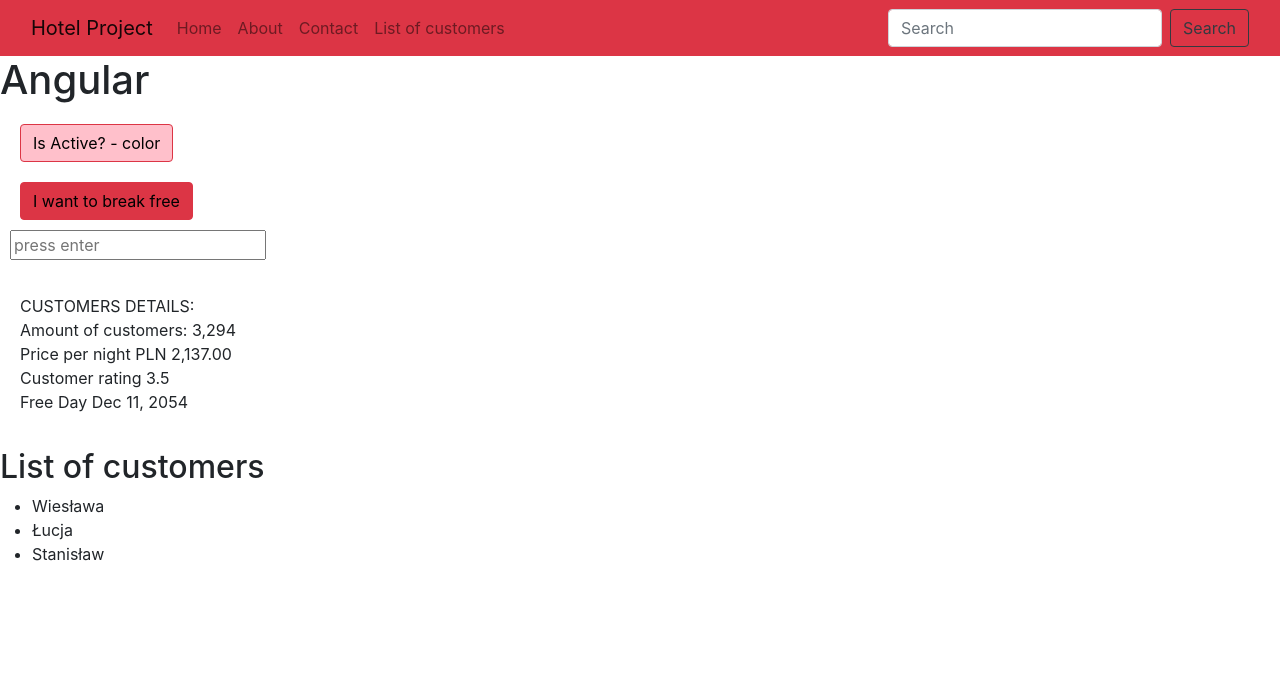
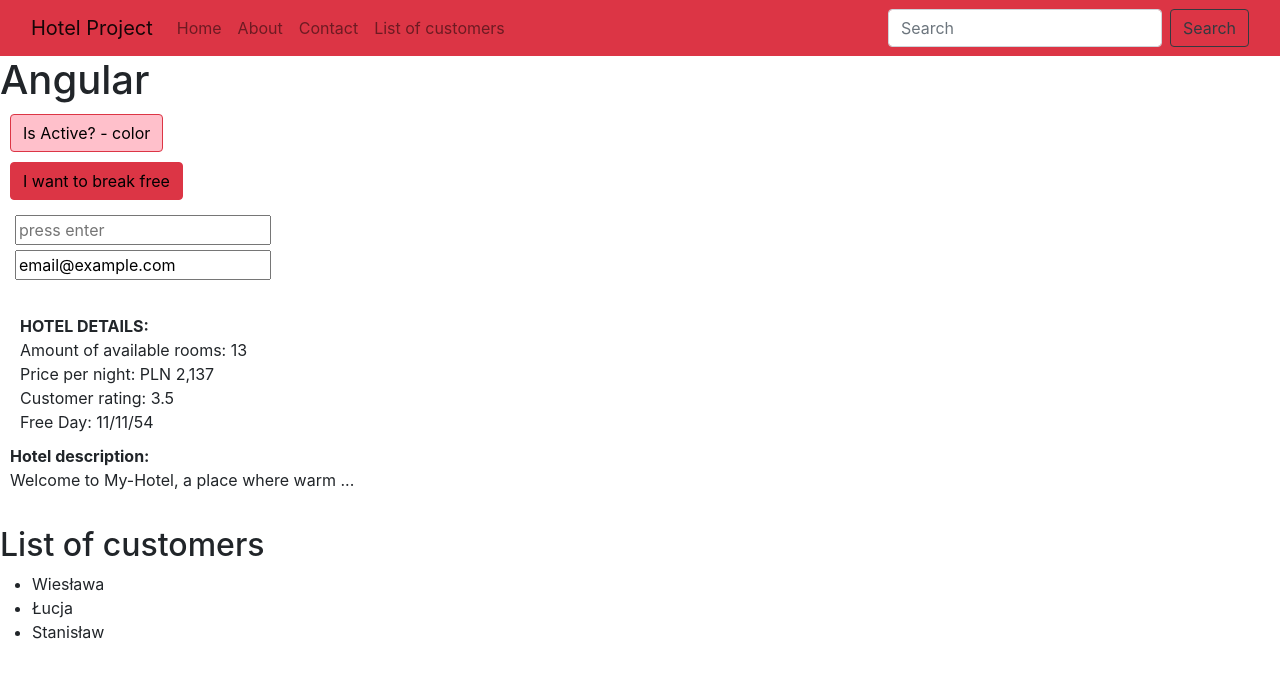
Before and after one commit to mariamiecho/hotel-project, an Angular app: page / in a window 1280 px wide. Shown: the top 678 px of the page. Built offline with nearby package versions, Linux system fonts and the light colour scheme.

Commit message:
Upgrading things added durning classes
Giving functions more pleasing to the eye looks. Adding descriptions, comments, updating functions

```diff
--- a/src/app/app.module.ts
+++ b/src/app/app.module.ts
@@ -1,6 +1,7 @@
 import { NgModule } from '@angular/core';
 import { BrowserModule } from '@angular/platform-browser';
 
+import { FormsModule } from '@angular/forms';
 import { AppRoutingModule } from './app-routing.module';
 import { AppComponent } from './app.component';
 import { CustomersComponent } from './customers/customers.component';
@@ -22,7 +23,8 @@ import { SummaryPipe } from './summary.pipe';
   imports: [
     BrowserModule,
     AppRoutingModule,
-    NgbModule
+    NgbModule,
+    FormsModule
   ],
   providers: [
     CustomersService],
--- a/src/app/customers/customers.component.css
+++ b/src/app/customers/customers.component.css
@@ -1,11 +1,11 @@
 #guzik {
-    margin: 10px;
+    margin-bottom: 10px;
     color: black;
 
 }
 
 #guzik1 {
-    margin: 10px;
+    margin-bottom: 10px;
     color: black;
 
 }
@@ -14,6 +14,11 @@
     margin: 10px;
 }
 
-#everything {
+body {
     margin: 10PX;
 }
+
+input {
+    margin: 5px;
+    display: block;
+}
--- a/src/app/customers/customers.component.html
+++ b/src/app/customers/customers.component.html
@@ -9,7 +9,7 @@
 </head>
 
 <body>
-    <div id="everything">
+
     <button id="guzik" class="btn btn-danger" [style.backgroundColor]="isActive ? 'pink' : 'darkmagenta' ">Is
         Active? -
         color</button>
@@ -21,25 +21,30 @@
     <!-- input to write in -->
     <input placeholder="press enter" type="text" (keyup.enter)="onKeyUp()">
 
-        <!-- <input placeholder="email" type="email" #email id="email" (keyup.enter)="onKeyUpEmail()"> -->
-        <!-- <input [(ngModel)]="email" (keyup.enter)="onKeyUpEmail()"> -->
+    <input [(ngModel)]="email" (keyup.enter)="onKeyUpEmail()">
+
+
     <div id="details">
         <br>
-            {{customer.title | uppercase}}
+        <b> {{customer.title | uppercase}}</b>
         <br>
-            Amount of customers:
-            {{customer.amount | number}}
+        Amount of available rooms:
+        {{customer.rooms | number}}
         <br>
-            Price per night
-            {{customer.price | currency: 'PLN ':true: '3.2-2' }}
+        Price per night:
+        {{customer.price | currency: 'PLN ':true: '3.0-0' }}
         <br>
-            Customer rating
+        Customer rating:
         {{customer.rating | number: '1.1-1'}}
         <br>
-            Free Day
-            {{customer.freeDate | date}}
+        Free Day:
+        {{customer.freeDate | date: 'shortDate'}}
     </div>
-    </div>
+
+    <b>Hotel description:</b>
+    <br>
+    {{text | summary :40}}
+
 
 
 
--- a/src/app/customers/customers.component.ts
+++ b/src/app/customers/customers.component.ts
@@ -21,19 +21,20 @@ export class CustomersComponent {
   onKeyUp() {
     console.log("Enter was pressed")
   }
+  email = "email@example.com";
+  onKeyUpEmail() {
+    console.log(this.email);
+  }
 
-  // onKeyUpEmail(email: any) {
-  //   console.log("enter")
 
   customer = {
-    title: "Customers details:",
+    title: "Hotel details:",
     rating: 3.45673,
-    amount: 3294,
+    rooms: 13,
     price: 2137,
-    freeDate: new Date(2054, 11, 11)
-
-
-
+    freeDate: new Date(2054, 10, 11)
   }
 
+  text = 'Welcome to My-Hotel, a place where warm hospitality meets contemporary charm. Our hotel, nestled in the vibrant heart of the city, is your ideal choice for a comfortable and friendly stay, whether you are traveling for business or leisure.'
+
 }
```
Also changed, not shown: src/app/summary.pipe.ts (+2 -5 lines). Lines whose indentation alone changed are shown as unchanged.
